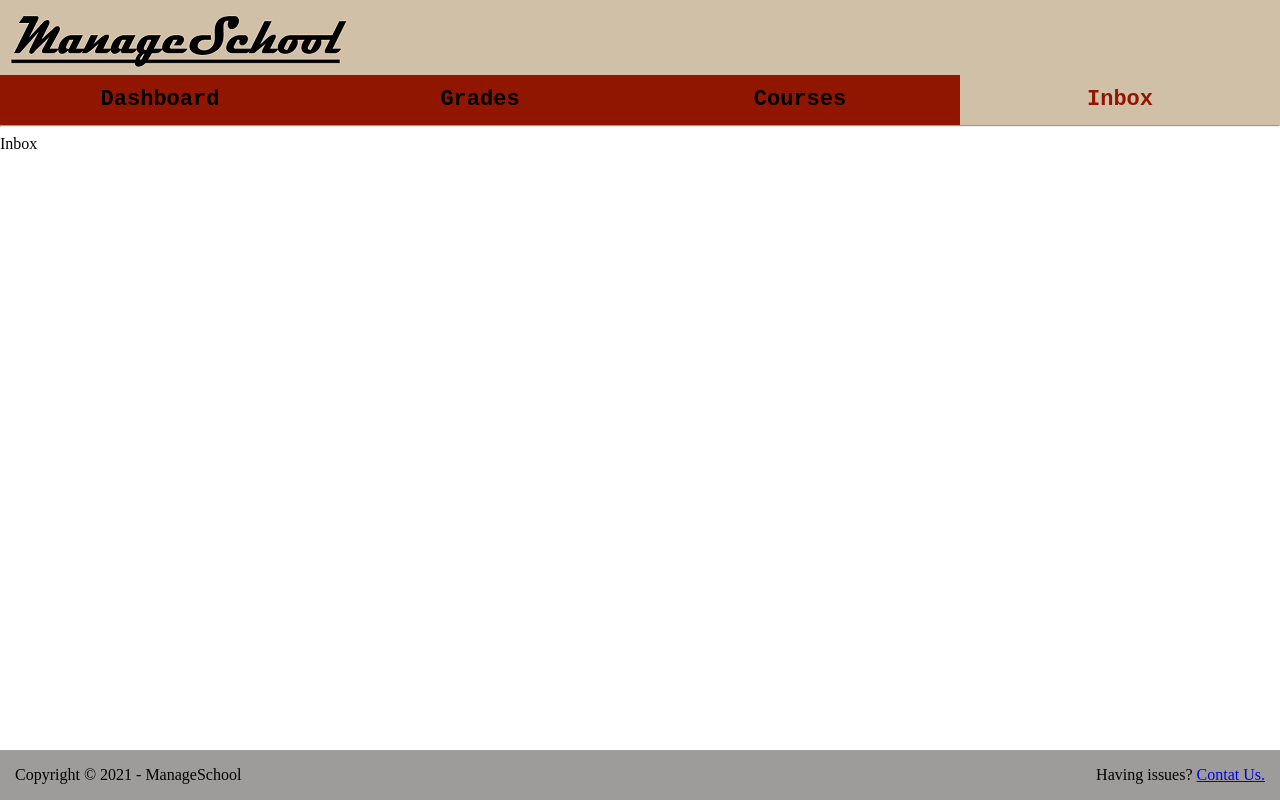
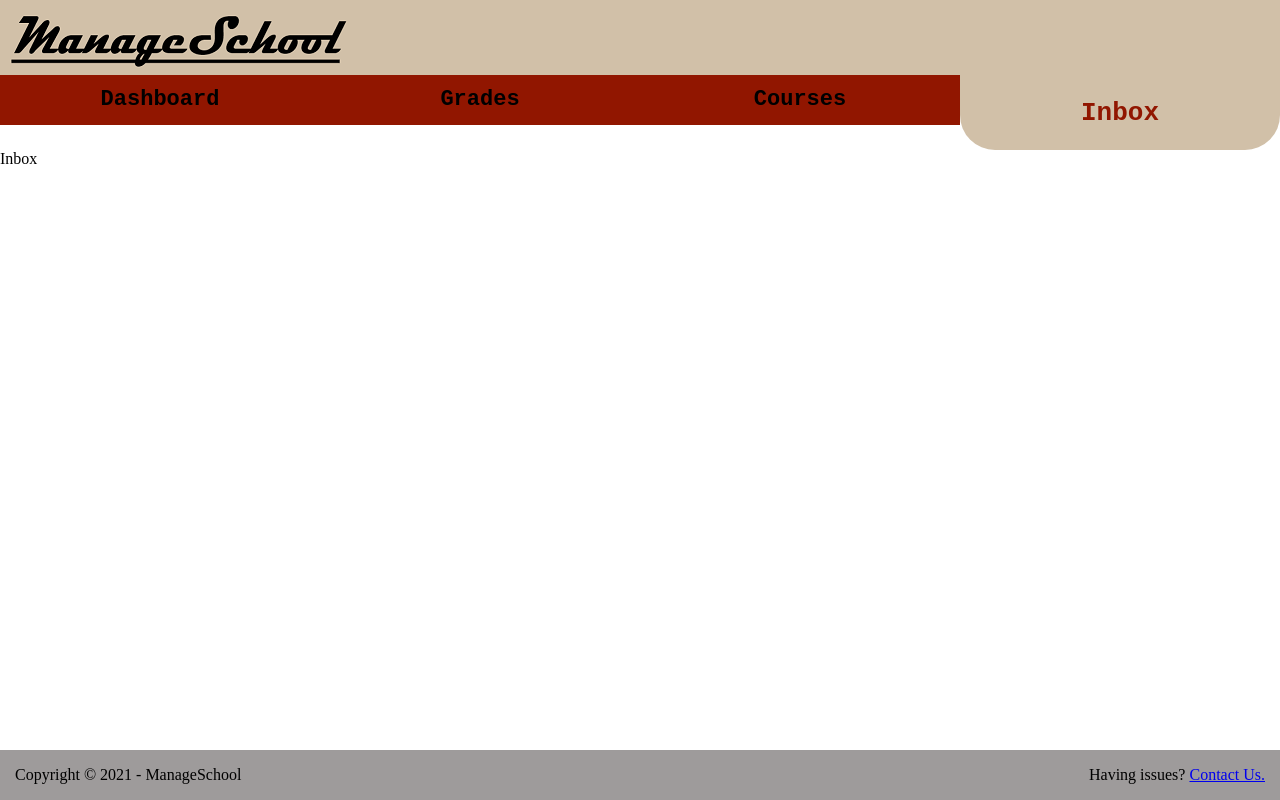
Before and after one commit to BeeFriedman/PHP_TermProject, a PHP site: page /inbox.php in a window 1280 px wide. Run offline with PHP 8.4, Linux system fonts and the light colour scheme.

Commit message:
added a menu animation and a slideshow

```diff
--- a/css/styles.css
+++ b/css/styles.css
@@ -3,6 +3,7 @@ body{
     margin: 0;
     position: relative;
     min-height: 100vh;
+    overflow-x: hidden;
 }
 
 div h1,h2{
@@ -15,13 +16,18 @@ div h1,h2{
     background-color: #d1c0a8;
 }
 
+.menu{
+    display: flex;
+    flex-direction: row;
+}
+
 .menu > a{
-    float: left;
+    position:relative;
     line-height: 50px;
-    width: 25%;
     height: 50px;
     background-color: #911600;
     color: black;
+    width: 25%;
     text-align: center;
     text-decoration: none;
     font-size: 22px;
@@ -29,6 +35,12 @@ div h1,h2{
 }
 
 .active{
+    display: grid;
+    place-items: center;
+    font-size: 26px !important;
+    border-radius: 0 0 35px 35px;
+    z-index: 2 !important;
+    height: 75px !important;
     background-color: #d1c0a8 !important;
     color: #911600 !important;
 }
--- a/inc/footer.php
+++ b/inc/footer.php
@@ -1,7 +1,7 @@
         <footer>
             <div>
                <P> Copyright &copy; 2021 - ManageSchool</P>
-               <p class="contact_link">Having issues? <a href="contact us.php">Contat Us.</a></p>
+               <p class="contact_link">Having issues? <a href="contact us.php">Contact Us.</a></p>
             </div>
         </footer>
         <script src="js/app.js"></script>
--- a/inc/header.php
+++ b/inc/header.php
@@ -13,4 +13,3 @@
             <img src="assets/Logo.png" alt="Logo"/>
         </header>
         <?php include "menu.php"; ?>
-        <hr>
--- a/index.php
+++ b/index.php
@@ -6,8 +6,10 @@
     }
     else{
         include "inc/header.php";
-        echo "<h1>Hello $_COOKIE[username]</h1>";
     }
-
+?>
+    <div class="backgroundImage"></div>
+    <h2 class="caption">The future is now</h2>
+<?php
     include "inc/footer.php";
 ?>
--- a/js/app.js
+++ b/js/app.js
@@ -1,9 +1,26 @@
-let href = window.location.pathname.split("/").reverse()[0];
+let images = ['assets/building.jpg', 'assets/campus.jpg', 'assets/graduation.jpg'];
+let current = 0;
+let transitionTime = 2000;
+
+for (let i = 0; i < images.length; i++) {
+  new Image().src = images[i];
+}
+
+$('.backgroundImage').css('background-image', 'url(' + images[current] + ')');
+$('.backgroundImage').css('transition', 'background ' + transitionTime + 'ms ease-in-out')
 
 $(document).ready(function() {
-    $(`.menu a[href="${href}"]`).addClass('active');
+  let href = window.location.pathname.split("/").reverse()[0];
+
+  if(href == "login.php" || href == "register.php" || href == "contact%20us.php"){
+    href = "index.php";
+  }
+
+  $(`.menu a[href="${href}"]`).addClass('active');
+
+  (function update(){
+    current = (current + 1) % images.length;
+    $('.backgroundImage').css('background-image', 'url(' + images[current] + ')');
+    setTimeout(update, 3000);
+  }())
 });
-
-if(href == "login.php" || href == "register.php" || href == "contact%20us.php"){
-    href = "index.php";
-}
```
Also changed, not shown: other parts of css/styles.css (+38 -0 lines), assets/building.jpg (added), assets/graduation.jpg (added), 1 other file.
